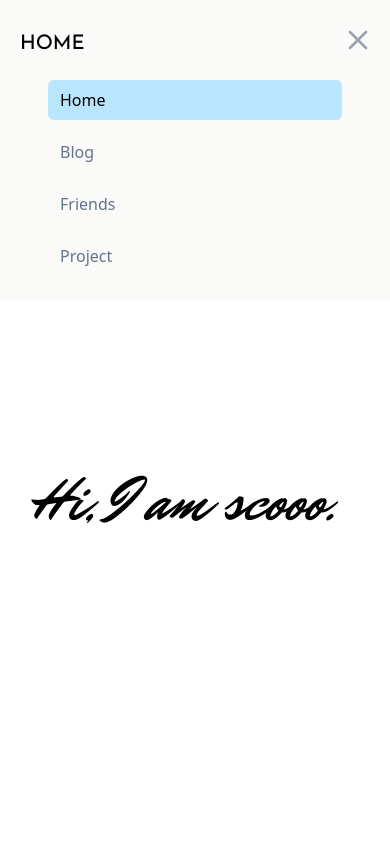
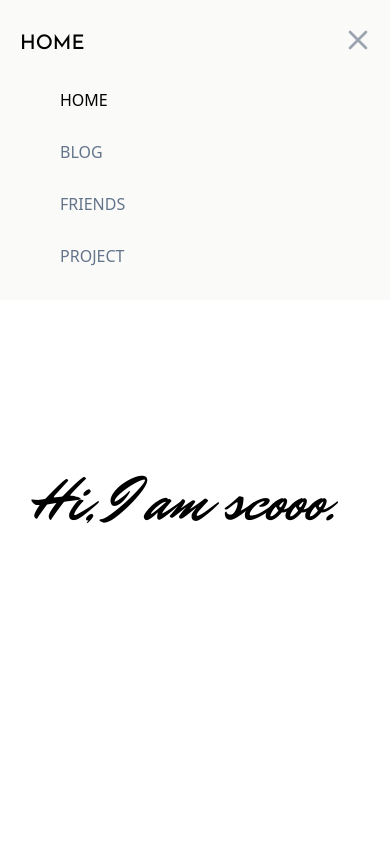
Before and after one commit to scooomaker/BlogChain, a Next.js app: page / in a window 390 px wide. Both pictures are taken after a click on the button "Open main menu". Shown: the top 844 px of the page. Built offline with nearby package versions, Linux system fonts and the light colour scheme; a web font is replaced by a local one.

Commit message:
update mobile nav in Navbar.tsx

```diff
--- a/components/Navbar.tsx
+++ b/components/Navbar.tsx
@@ -111,8 +111,8 @@ export default function Navbar(props: { name: string }) {
                   as="a"
                   href={item.href}
                   className={classNames(
-                    item.current ? 'bg-sky-200 text-black' : 'text-slate-500 hover:bg-sky-50 hover:text-inherit',
-                    'block px-3 py-2 rounded-md text-base font-medium ml-12 mr-12'
+                    item.current ? ' text-black' : 'text-slate-500 hover:bg-sky-50 hover:text-inherit',
+                    'block px-3 py-2 rounded-md text-base ml-12 mr-12 uppercase'
                   )}
                   aria-current={item.current ? 'page' : undefined}
                 >
```
